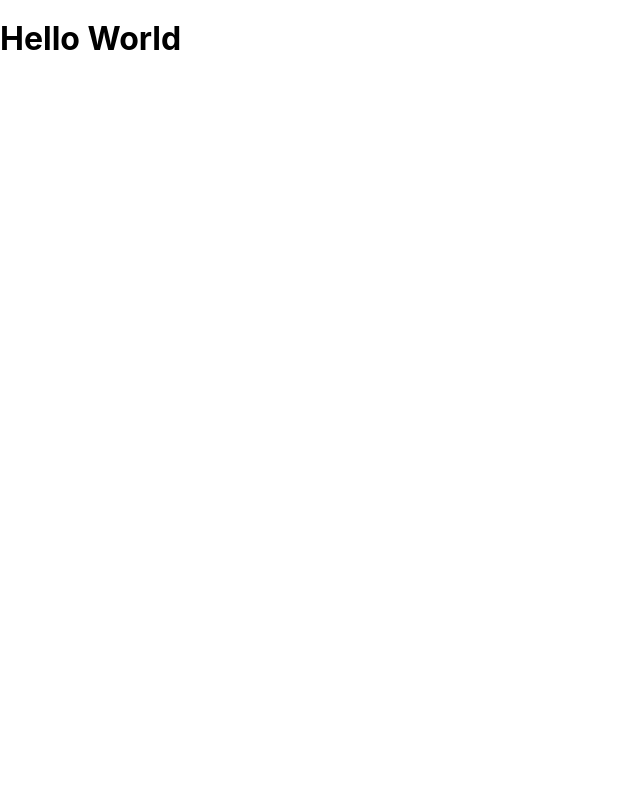
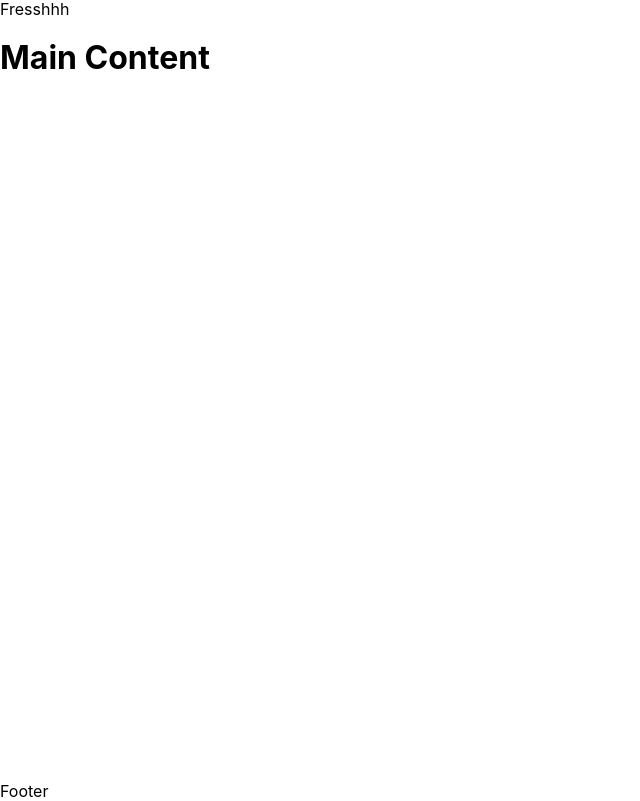
Before and after one commit to i-naeem/freshhhh, a React (Create React App) app: page / in a window 1280 px wide. Shown: the whole page, without its empty margins (0-640 px from the left). Built offline with nearby package versions, Linux system fonts and the light colour scheme.

Commit message:
:sparkles: add app layout

```diff
--- a/src/App.js
+++ b/src/App.js
@@ -1,5 +1,11 @@
+import AppLayout from './components/appLayout/AppLayout';
+
 const App = (props) => {
-  return <h1>Hello World</h1>;
+  return (
+    <AppLayout>
+      <h1>Main Content</h1>
+    </AppLayout>
+  );
 };
 
 export default App;
--- /dev/null
+++ b/src/components/appLayout/AppLayout.js
@@ -0,0 +1,13 @@
+import styles from './styles.module.css';
+
+const AppLayout = (props) => {
+  return (
+    <div className={styles.container}>
+      <header>Fresshhh</header>
+      <main>{props.children}</main>
+      <footer>Footer</footer>
+    </div>
+  );
+};
+
+export default AppLayout;
--- /dev/null
+++ b/src/components/appLayout/styles.module.css
@@ -0,0 +1,9 @@
+.container {
+  height: 100vh;
+  display: flex;
+  flex-direction: column;
+}
+
+.container > main {
+  flex-grow: 1;
+}
```
